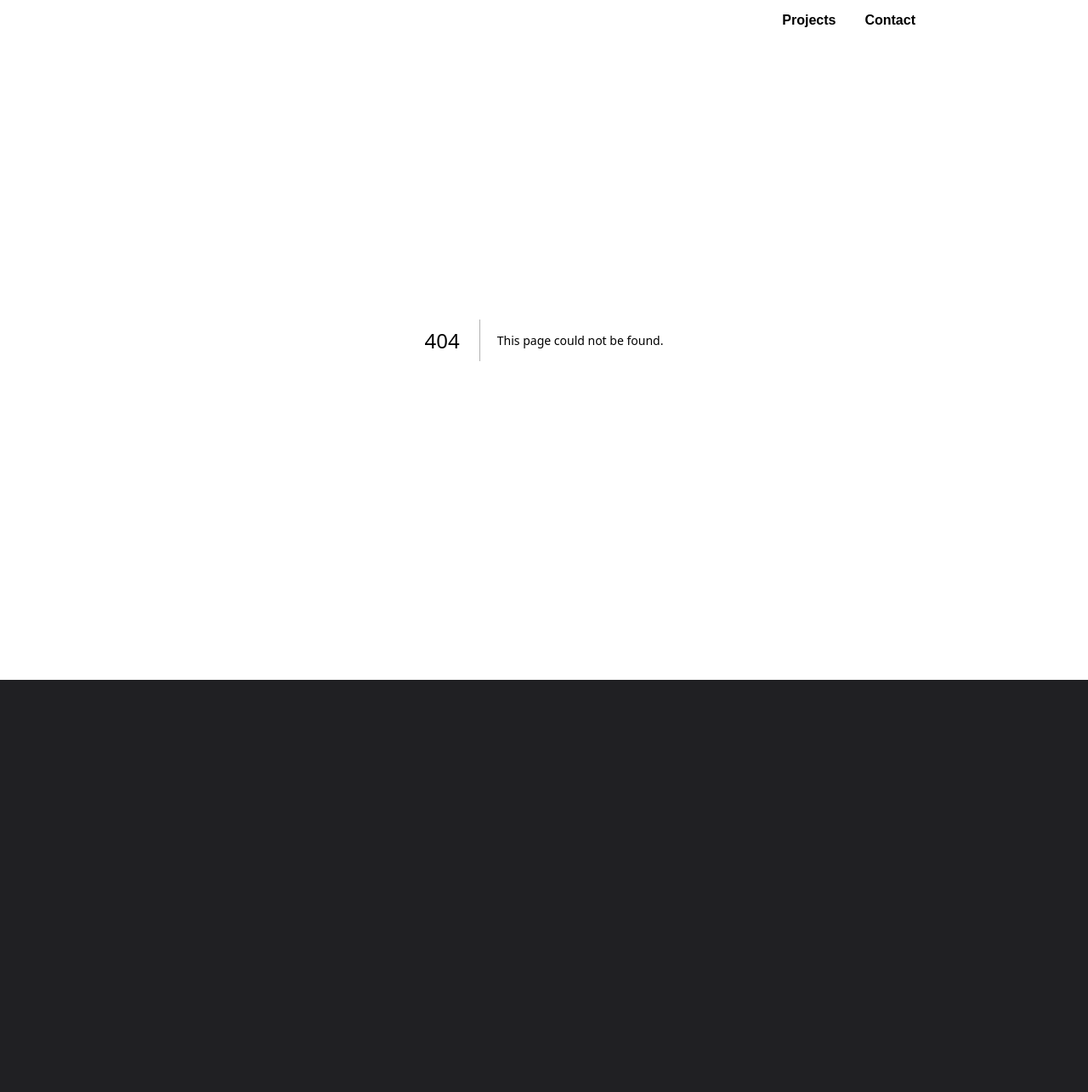
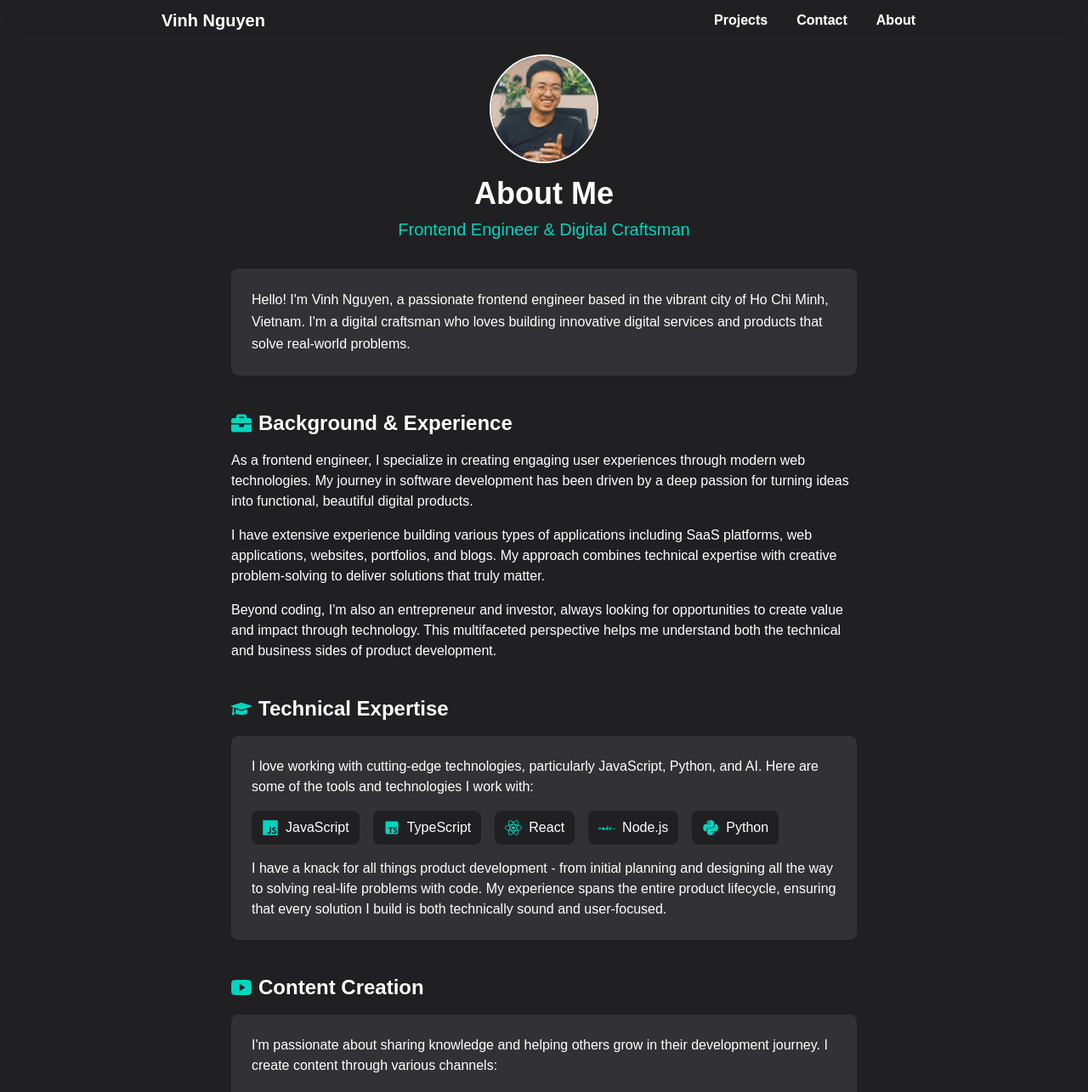
Before and after one commit to techntv/devgen, a Next.js app: page /about in a window 1280 px wide. Before the commit this address had no page. Shown: the top 1285 px of the page at 85% size. Before the commit the page ends 800 px from the top, so only its background shows below. Built offline with nearby package versions, Linux system fonts and the light colour scheme.

Commit message:
add about page

```diff
--- /dev/null
+++ b/app/about/page.tsx
@@ -0,0 +1,180 @@
+import Image from "next/image";
+import Link from "next/link";
+import { HiOutlineMail } from "react-icons/hi";
+import { IoLogoGithub, IoLogoYoutube, IoLogoTwitter, IoLogoInstagram } from "react-icons/io";
+import { FaReact, FaJs, FaPython, FaCamera, FaGraduationCap, FaBriefcase, FaHeart } from "react-icons/fa";
+import { BiLogoTypescript } from "react-icons/bi";
+import { DiNodejs } from "react-icons/di";
+
+export default function About() {
+  return (
+    <div className="max-w-3xl mx-auto px-4 py-16">
+      {/* Header Section */}
+      <div className="text-center mb-8">
+        <div className="w-32 h-32 rounded-full border-2 border-white overflow-hidden mx-auto mb-4">
+          <Image
+            src="/vinhnguyen.jpeg"
+            alt="Vinh Nguyen profile"
+            width={128}
+            height={128}
+            className="object-cover w-full h-full"
+          />
+        </div>
+        <h1 className="text-4xl font-bold mb-2">About Me</h1>
+        <p className="text-xl text-teal-400">Frontend Engineer & Digital Craftsman</p>
+      </div>
+
+      {/* Introduction */}
+      <section className="mb-10">
+        <div className="rounded-lg p-6 bg-[#323234] backdrop-blur-md shadow mb-6">
+          <p className="text-white leading-relaxed">
+            Hello! I'm Vinh Nguyen, a passionate frontend engineer based in the vibrant city of Ho Chi Minh, Vietnam.
+            I'm a digital craftsman who loves building innovative digital services and products that solve real-world problems.
+          </p>
+        </div>
+      </section>
+
+      {/* Background & Experience */}
+      <section className="mb-10">
+        <h2 className="text-2xl font-semibold mb-4 flex items-center">
+          <FaBriefcase className="mr-2 text-teal-400" />
+          Background & Experience
+        </h2>
+        <div className="space-y-4 text-white">
+          <p>
+            As a frontend engineer, I specialize in creating engaging user experiences through modern web technologies.
+            My journey in software development has been driven by a deep passion for turning ideas into functional,
+            beautiful digital products.
+          </p>
+          <p>
+            I have extensive experience building various types of applications including SaaS platforms,
+            web applications, websites, portfolios, and blogs. My approach combines technical expertise
+            with creative problem-solving to deliver solutions that truly matter.
+          </p>
+          <p>
+            Beyond coding, I'm also an entrepreneur and investor, always looking for opportunities to
+            create value and impact through technology. This multifaceted perspective helps me understand
+            both the technical and business sides of product development.
+          </p>
+        </div>
+      </section>
+
+      {/* Technical Skills */}
+      <section className="mb-10">
+        <h2 className="text-2xl font-semibold mb-4 flex items-center">
+          <FaGraduationCap className="mr-2 text-teal-400" />
+          Technical Expertise
+        </h2>
+        <div className="rounded-lg p-6 bg-[#323234] backdrop-blur-md shadow">
+          <p className="text-white mb-4">
+            I love working with cutting-edge technologies, particularly JavaScript, Python, and AI.
+            Here are some of the tools and technologies I work with:
+          </p>
+          <div className="flex flex-wrap gap-4 mb-4">
+            <div className="flex items-center gap-2 px-3 py-2 bg-[#202023] rounded-lg">
+              <FaJs className="text-teal-400 w-5 h-5" />
+              <span className="text-white">JavaScript</span>
+            </div>
+            <div className="flex items-center gap-2 px-3 py-2 bg-[#202023] rounded-lg">
+              <BiLogoTypescript className="text-teal-400 w-5 h-5" />
+              <span className="text-white">TypeScript</span>
+            </div>
+            <div className="flex items-center gap-2 px-3 py-2 bg-[#202023] rounded-lg">
+              <FaReact className="text-teal-400 w-5 h-5" />
+              <span className="text-white">React</span>
+            </div>
+            <div className="flex items-center gap-2 px-3 py-2 bg-[#202023] rounded-lg">
+              <DiNodejs className="text-teal-400 w-5 h-5" />
+              <span className="text-white">Node.js</span>
+            </div>
+            <div className="flex items-center gap-2 px-3 py-2 bg-[#202023] rounded-lg">
+              <FaPython className="text-teal-400 w-5 h-5" />
+              <span className="text-white">Python</span>
+            </div>
+          </div>
+          <p className="text-white">
+            I have a knack for all things product development - from initial planning and designing
+            all the way to solving real-life problems with code. My experience spans the entire
+            product lifecycle, ensuring that every solution I build is both technically sound and user-focused.
+          </p>
+        </div>
+      </section>
+
+      {/* Content Creation */}
+      <section className="mb-10">
+        <h2 className="text-2xl font-semibold mb-4 flex items-center">
+          <IoLogoYoutube className="mr-2 text-teal-400" />
+          Content Creation
+        </h2>
+        <div className="rounded-lg p-6 bg-[#323234] backdrop-blur-md shadow">
+          <p className="text-white mb-4">
+            I'm passionate about sharing knowledge and helping others grow in their development journey.
+            I create content through various channels:
+          </p>
+          <div className="space-y-3">
+            <div className="flex items-center gap-3">
+              <IoLogoYoutube className="text-teal-400 w-6 h-6" />
+              <div>
+                <h3 className="font-semibold">Dev Gen YouTube Channel</h3>
+                <p className="text-white text-sm">Over 200k subscribers learning about web development, programming tutorials, and tech insights</p>
+              </div>
+            </div>
+            <div className="flex items-center gap-3">
+              <HiOutlineMail className="text-teal-400 w-6 h-6" />
+              <div>
+                <h3 className="font-semibold">Weekly Newsletter</h3>
+                <p className="text-white text-sm">Behind-the-scenes coding journey with weekly updates on projects, tutorials, and videos</p>
+              </div>
+            </div>
+          </div>
+        </div>
+      </section>
+
+      {/* Personal Interests */}
+      <section className="mb-10">
+        <h2 className="text-2xl font-semibold mb-4 flex items-center">
+          <FaHeart className="mr-2 text-teal-400" />
+          Beyond Code
+        </h2>
+        <div className="rounded-lg p-6 bg-[#323234] backdrop-blur-md shadow">
+          <p className="text-white mb-4">
+            When I'm not coding, I have a passion for photography and exploration. I love hanging out
+            with my camera, discovering hidden nature gems throughout Vietnam, Asia, and around the world.
+          </p>
+          <div className="flex items-center gap-3 mb-4">
+            <FaCamera className="text-teal-400 w-6 h-6" />
+            <span className="text-white">Photography enthusiast capturing nature's beauty</span>
+          </div>
+          <p className="text-white">
+            This love for exploration and discovery often inspires my work, bringing fresh perspectives
+            to the digital products I create. I believe that experiencing the world helps me build better,
+            more empathetic solutions for users everywhere.
+          </p>
+        </div>
+      </section>
+
+      {/* Call to Action */}
+      <section className="text-center">
+        <h2 className="text-2xl font-semibold mb-4">Let's Connect</h2>
+        <p className="text-white mb-6">
+          I'm always interested in new opportunities, collaborations, and interesting conversations about technology and innovation.
+        </p>
+        <div className="flex flex-wrap justify-center gap-4">
+          <Link
+            href="/contact"
+            className="inline-flex items-center px-6 py-3 bg-teal-600 text-white rounded-lg font-semibold shadow hover:bg-teal-700 transition"
+          >
+            <HiOutlineMail className="mr-2" />
+            Get in touch
+          </Link>
+          <Link
+            href="/projects"
+            className="inline-flex items-center px-6 py-3 bg-[#323234] text-white rounded-lg font-semibold shadow hover:bg-[#2d2d2f] transition"
+          >
+            View my work
+          </Link>
+        </div>
+      </section>
+    </div>
+  );
+}
--- a/components/navbar.tsx
+++ b/components/navbar.tsx
@@ -23,6 +23,12 @@ const Navbar = () => {
 				>
 					Contact
 				</Link>
+				<Link
+					href="/about"
+					className="btn btn-ghost btn-sm normal-case text-base"
+				>
+					About
+				</Link>
 			</div>
 		</nav>
 	);
```
